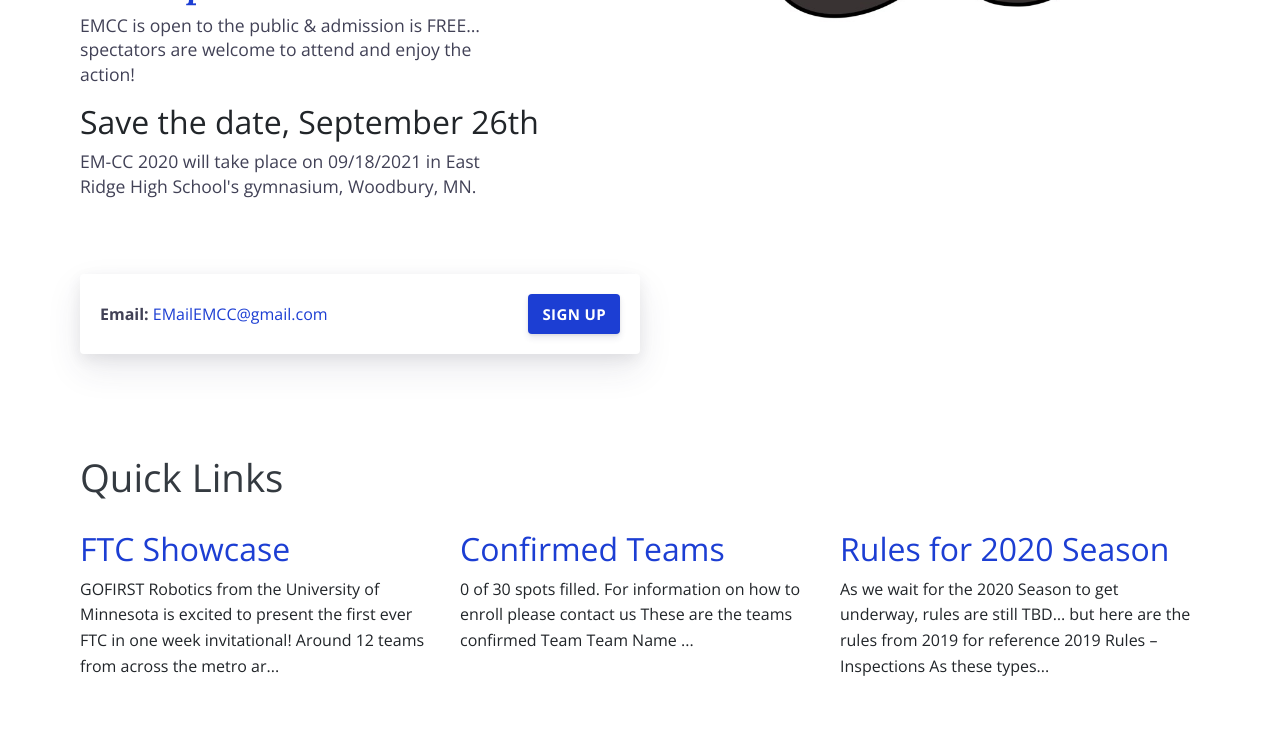
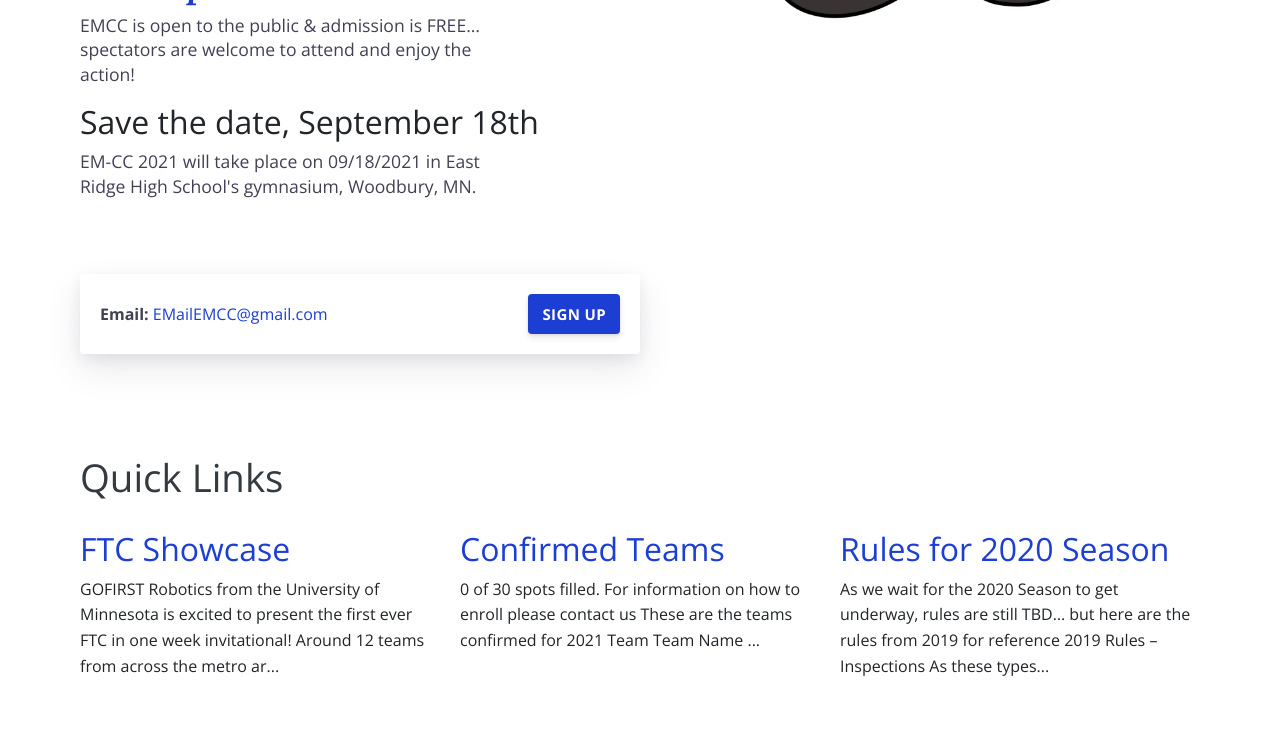
Before and after one commit to em-cc/em-cc.github.io, a Jekyll site: the page built from index.html, in a window 1280 px wide. Shown: the part 418-1154 px from the top of the page. Built offline with Jekyll 4.4.1, drawn with Linux system fonts in a browser that asks for light colours.

Commit message:
fixed some dates
I am also working on adding a proper sign up page

```diff
--- a/_omniwidgets/confirmed-teams.md
+++ b/_omniwidgets/confirmed-teams.md
@@ -6,7 +6,7 @@ title: 'Confirmed Teams'
 For information on how to enroll please
 [contact us]({{ site.baseurl }}{% link contact.html %})
 
-## These are the teams confirmed
+## These are the teams confirmed for 2021
 
 | Team | Team Name |
 | ---- | ------------------------ |
--- a/index.html
+++ b/index.html
@@ -9,8 +9,8 @@ bodyClass: page-home
     <h1>{{ page.title }}</h1>
     <p>EMCC is open to the public & admission is FREE…
       spectators are welcome to attend and enjoy the action!</p>
-    <h2>Save the date, September 26th</h2>
-    <p>EM-CC 2020 will take place on 09/18/2021 in East Ridge High School's gymnasium,
+    <h2>Save the date, September 18th</h2>
+    <p>EM-CC 2021 will take place on 09/18/2021 in East Ridge High School's gymnasium,
       Woodbury, MN.</p>
   </div>
 </div>
```
